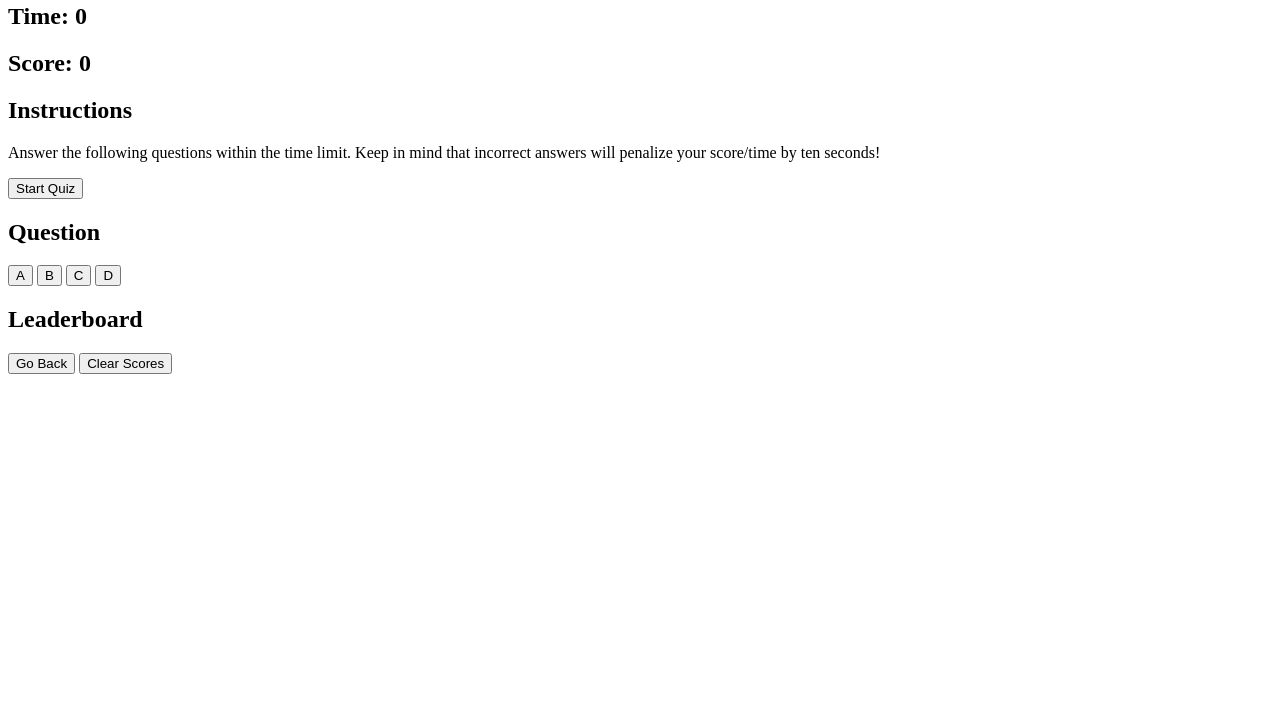
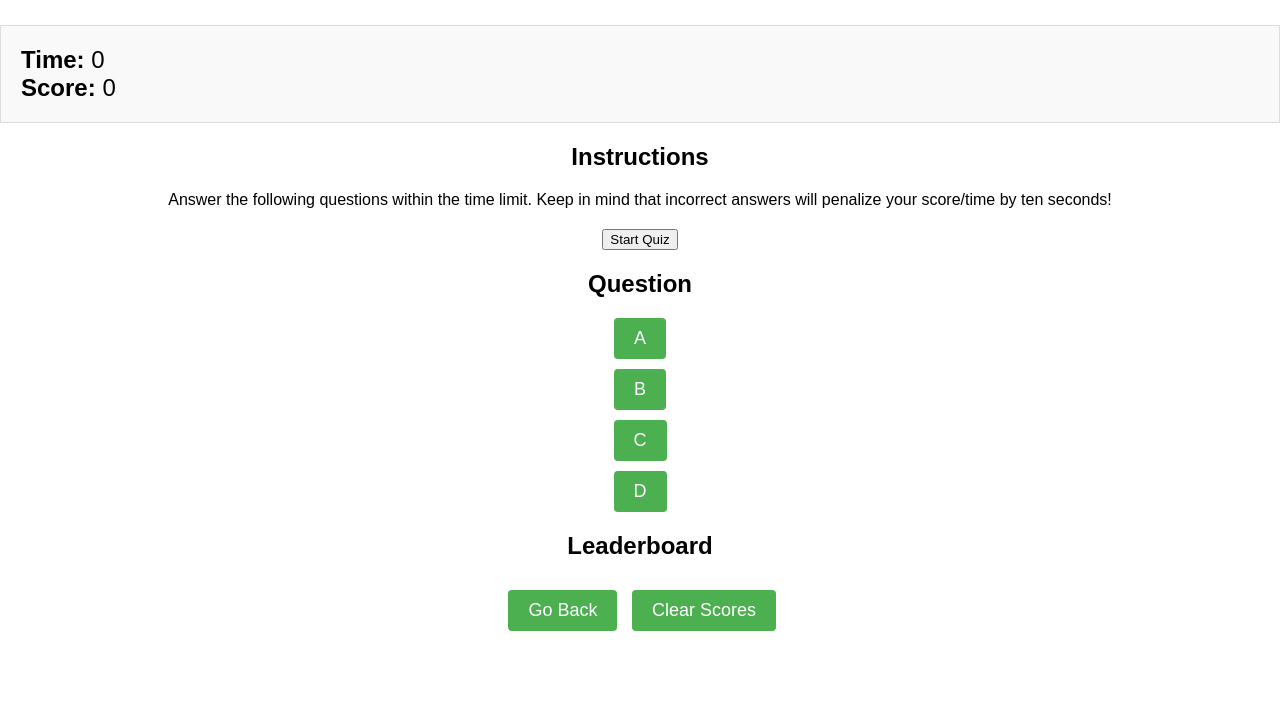
Before and after one commit to connormcgrew/JavaScript-Quiz, a plain HTML site: page index.html in a window 1280 px wide. Shown: the part 77-800 px from the top of the page. Drawn offline with Linux system fonts and the light colour scheme.

Commit message:
trouble shooting quiz not working

```diff
--- a/Assets/script.js
+++ b/Assets/script.js
@@ -103,6 +103,18 @@ var runningQuestion = 0;
 var count = 0;
 var questionTime = 10; // 10s
 
+function startQuiz() {
+
+    document.querySelector('.content').style.display = 'none';
+    document.querySelector('.quiz').style.display = 'block';
+    score.innerText = 0;
+    timer.innerText = 60;
+    displayQuestion(0);
+    setInterval(updateTimer, 1000);
+}
+
+
+
 function renderQuestion(){
     var q = questions[runningQuestion];
     question.innerHTML = "<p>"+ q.question +"</p>";
@@ -159,3 +171,25 @@ function GameOver() {
 localStorage.setItem("highscore", JSON.stringify(highscore));
 renderHighscoreList();
 }
+
+function renderHighScoreList() {
+    var highScoreList = JSON.parse(localStorage.getItem("highScore"));
+    if (highScoreList) {
+        var ul = document.getElementById("list");
+        var li = document.createElement("li");
+        li.appendChild(document.createTextNode(highScoreList.score + " -- " + highScoreList.Initials));
+        ul.appendChild(li);
+        WellDone();
+    }
+};
+
+function WellDone() {
+    var playAgain = confirm("Well Done! You scored " + score + " points. Play again?");
+    if (playAgain) {
+       clearInterval(timer);
+       start();
+    }
+    else {
+       timerElement.textContent = "0";
+    }
+    }
--- a/Assets/style.css
+++ b/Assets/style.css
@@ -0,0 +1,123 @@
+/* Global Styles */
+body {
+    font-family: Arial, sans-serif;
+    margin: 0;
+    padding: 0;
+}
+
+.container {
+    max-width: 800px;
+    margin: 0 auto;
+    padding: 20px;
+}
+
+/* Header Styles */
+.header {
+    text-align: center;
+    margin-bottom: 20px;
+}
+
+.header h1 {
+    font-size: 36px;
+    margin: 0;
+}
+
+/* Jumbotron Styles */
+.jumbotron {
+    background-color: #F9F9F9;
+    padding: 20px;
+    border: 1px solid #DDDDDD;
+    margin-bottom: 20px;
+}
+
+.jumbotron h2 {
+    margin: 0;
+    font-size: 24px;
+    font-weight: bold;
+}
+
+.jumbotron span {
+    font-weight: normal;
+}
+
+/* Content Styles */
+.content {
+    text-align: center;
+    margin-bottom: 20px;
+}
+
+.content h2 {
+    margin-top: 0;
+    font-size: 24px;
+    font-weight: bold;
+}
+
+.content p {
+    margin-bottom: 20px;
+}
+
+/* Quiz Styles */
+.quiz {
+    text-align: center;
+    margin-bottom: 20px;
+}
+
+.quiz h2 {
+    margin-top: 0;
+    font-size: 24px;
+    font-weight: bold;
+}
+
+.quiz p {
+    margin-bottom: 20px;
+}
+
+.quiz button {
+    display: block;
+    margin: 0 auto;
+    padding: 10px 20px;
+    font-size: 18px;
+    background-color: #4CAF50;
+    color: #FFFFFF;
+    border: none;
+    border-radius: 4px;
+    cursor: pointer;
+    margin-top: 10px;
+}
+
+/* Leaderboard Styles */
+.leaderboard {
+    text-align: center;
+    margin-bottom: 20px;
+}
+
+.leaderboard h2 {
+    margin-top: 0;
+    font-size: 24px;
+    font-weight: bold;
+}
+
+.scores {
+    display: inline-block;
+    text-align: left;
+}
+
+.scores p {
+    margin: 0;
+    font-size: 18px;
+}
+
+.leaderboard button {
+    margin-top: 10px;
+    padding: 10px 20px;
+    font-size: 18px;
+    background-color: #4CAF50;
+    color: #FFFFFF;
+    border: none;
+    border-radius: 4px;
+    cursor: pointer;
+}
+
+#goBack {
+    margin-right: 10px;
+}
```
Also changed, not shown: index.html (+1 -1 lines).
